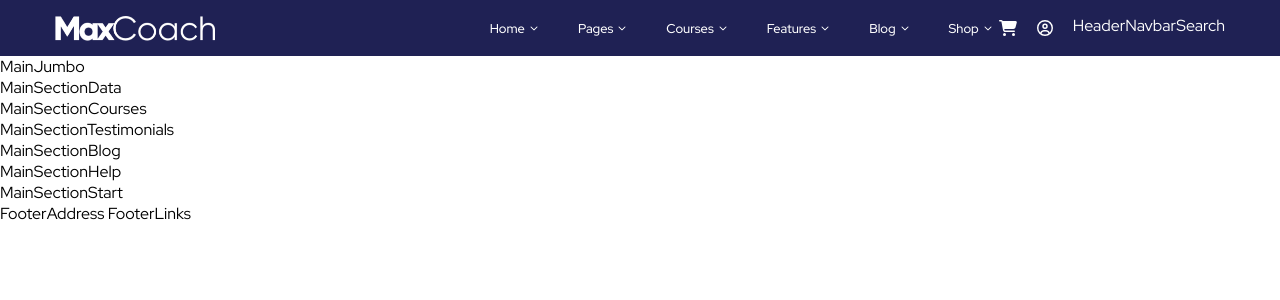
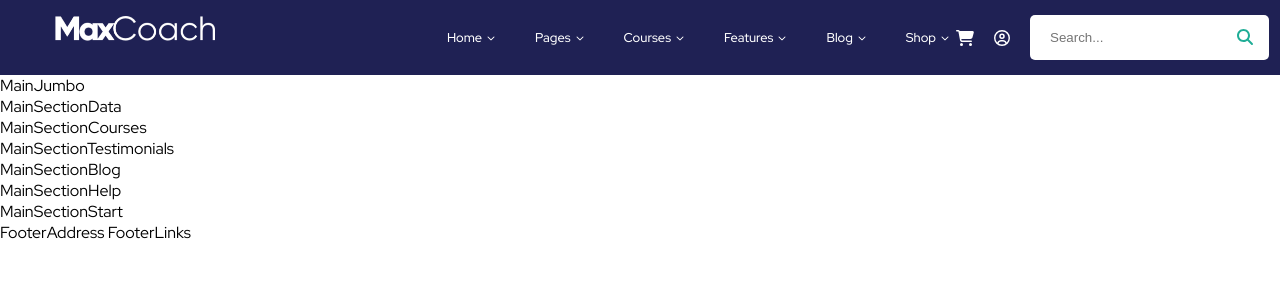
Before and after one commit to OgataiKhan/proj-html-vuejs, a Vue app: page / in a window 1280 px wide. Shown: the top 300 px of the page. Built offline with nearby package versions, Linux system fonts and the light colour scheme.

Commit message:
feat: navbar search

```diff
--- a/src/assets/scss/partial/_variables.scss
+++ b/src/assets/scss/partial/_variables.scss
@@ -6,3 +6,6 @@ VARIABLES
 
 $header-primary: #1F2154;
 $header-font: #FFFFFF;
+$details-primary: #1FAD96;
+$bg-primary: #FFFFFF;
+$search-border-radius: 5px;
--- a/src/components/HeaderNavbarSearch.vue
+++ b/src/components/HeaderNavbarSearch.vue
@@ -8,9 +8,48 @@ export default {
 </script>
 
 <template>
-  HeaderNavbarSearch
+  <form @submit.prevent class="search-box">
+    <label for="searchbar">Search</label>
+    <input type="search" id="searchbar" placeholder="Search..." />
+    <button type="submit" class="search-button">
+      <font-awesome-icon icon="fa-solid fa-magnifying-glass" />
+    </button>
+  </form>
 </template>
 
 <style lang="scss" scoped>
+@use '../assets/scss/partial/variables' as *;
+.search-box {
+        display: flex;
+        width: 195px;
 
+        label[for="searchbar"] {
+          display: none;
+        }
+
+        #searchbar {
+          background-color: $bg-primary;
+          border: none;
+          padding-left: 20px;
+          line-height: 3.4;
+          border-top-left-radius: $search-border-radius;
+          border-bottom-left-radius: $search-border-radius;
+
+          &:focus {
+            outline: none;
+          }
+        }
+
+        .search-button {
+          color: $details-primary;
+          font-size: 1rem;
+          padding-left: 10px;
+          padding-right: 16px;
+          background-color: $bg-primary;
+          border: none;
+          cursor: pointer;
+          border-top-right-radius: $search-border-radius;
+          border-bottom-right-radius: $search-border-radius;
+        }
+      }
 </style>
--- a/src/main.js
+++ b/src/main.js
@@ -8,7 +8,7 @@ import { library } from '@fortawesome/fontawesome-svg-core';
 //fontawesome icon component
 import { FontAwesomeIcon } from '@fortawesome/vue-fontawesome';
 //fontawesome import specific icons
-import { faChevronDown, faCartShopping } from '@fortawesome/free-solid-svg-icons';
+import { faChevronDown, faCartShopping, faMagnifyingGlass } from '@fortawesome/free-solid-svg-icons';
 import { faCircleUser } from '@fortawesome/free-regular-svg-icons';
 import { faSquareFacebook } from '@fortawesome/free-brands-svg-icons';
 
@@ -18,6 +18,6 @@ import './assets/scss/style.scss';
 import App from './App.vue';
 
 //fontawesome add icons to library
-library.add(faChevronDown, faCartShopping, faCircleUser, faSquareFacebook);
+library.add(faChevronDown, faCartShopping, faMagnifyingGlass, faCircleUser, faSquareFacebook);
 
 createApp(App).component('font-awesome-icon', FontAwesomeIcon).mount('#app');
```
